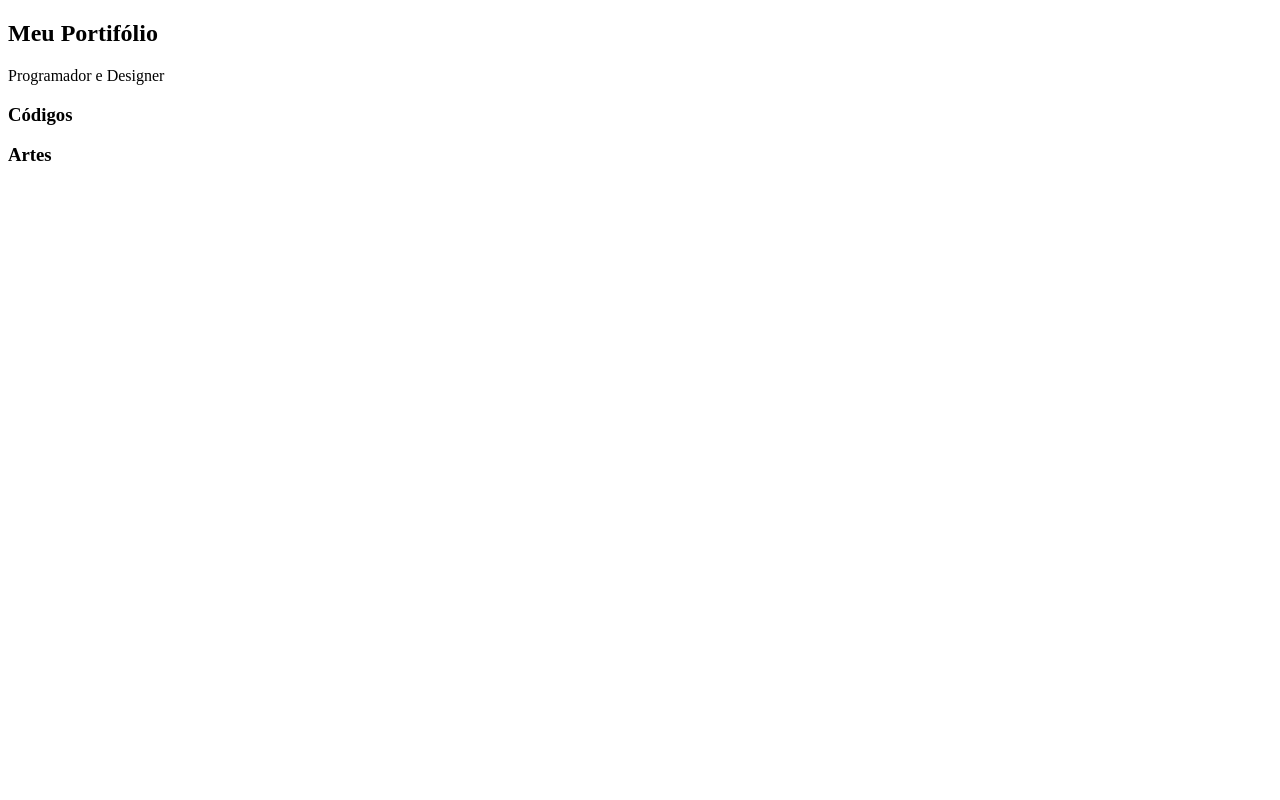
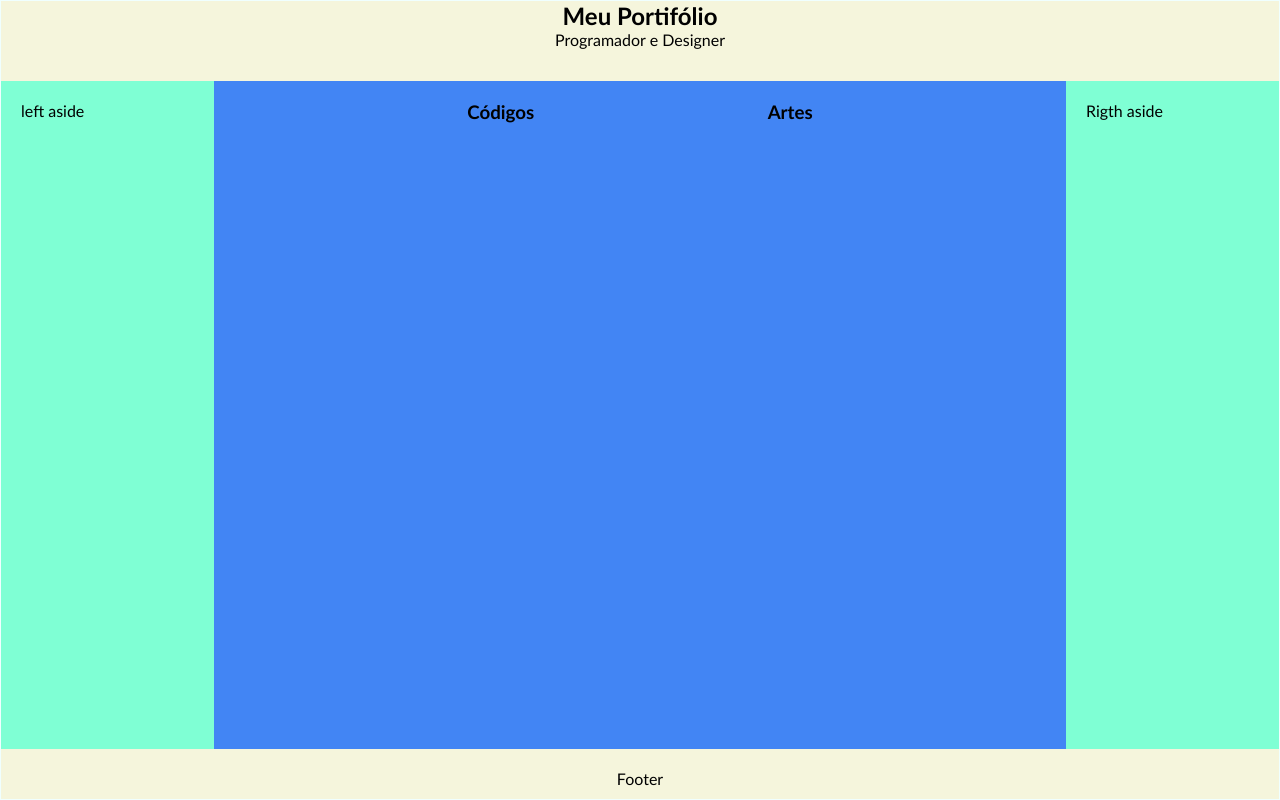
Before and after one commit to MW-Limah/menu_my, a plain HTML site: page index.html in a window 1280 px wide. Drawn offline with Linux system fonts and the light colour scheme.

Commit message:
css grid

```diff
--- a/attributes/css/style-geral.css
+++ b/attributes/css/style-geral.css
@@ -0,0 +1,65 @@
+* {
+    margin: 0;
+    padding: 0;
+    box-sizing: border-box;
+    font-family:'Trebuchet MS', 'Lucida Sans Unicode', 'Lucida Grande', 'Lucida Sans', Arial, sans-serif;
+}
+
+body {
+    background-color: #f0ffff;
+}
+
+.container {
+    width: 100%;
+    height: 100vh;
+    display: grid;
+    grid-template-columns: 1fr 4fr 1fr;
+    grid-template-rows: 80px auto 50px;
+    grid-template-areas:
+    "header header header"
+    "aside-left main aside-right"
+    "footer footer footer"
+    ;
+    padding: 1px;
+}
+
+header {
+    grid-area: header;
+    width: 100%;
+    background-color: beige;
+    text-align: center;
+}
+
+.main-content {
+    display: flex;
+    justify-content: space-evenly;
+    align-items: flex-start;
+}
+
+.left-aside {
+    grid-area: aside-left;
+    background-color: aquamarine;
+    padding: 20px;
+}
+.right-aside {
+    grid-area: aside-right;
+    background-color: aquamarine;
+    padding: 20px;
+}
+
+main {
+    grid-area: main;
+    background-color: #4285f4;
+    padding: 20px;
+    display: flex;
+    justify-content: center;
+    align-items: center;
+
+}
+
+footer {
+    grid-area: footer;
+    padding: 20px;
+    background-color: beige;
+    text-align: center;
+}
--- a/index.html
+++ b/index.html
@@ -4,11 +4,13 @@
     <meta charset="UTF-8">
     <meta name="viewport" content="width=device-width, initial-scale=1.0">
     <title>HomePage</title>
+<link rel="stylesheet" href="./attributes/css/style-geral.css">
 </head>
 <body>
+    <div class="container">
         <header><h2>Meu Portifólio</h2><p>Programador e Designer</p></header>
-    <aside class="left-aside"></aside>
-    <main>
+        <aside class="left-aside">left aside</aside>
+        <main class="main-content">
             <div class="item-card">
                 <h3>Códigos</h3>
             </div>
@@ -16,7 +18,10 @@
                 <h3>Artes</h3>
             </div>
         </main>
-    <aside class="right-aside"></aside>
-    <footer></footer>
+        <aside class="right-aside">Rigth aside</aside>
+        <footer>Footer</footer>
+    </div>
+
+<script src="./attributes/js/script.js"></script>
 </body>
 </html>
```
Lines whose indentation alone changed are shown as unchanged.
